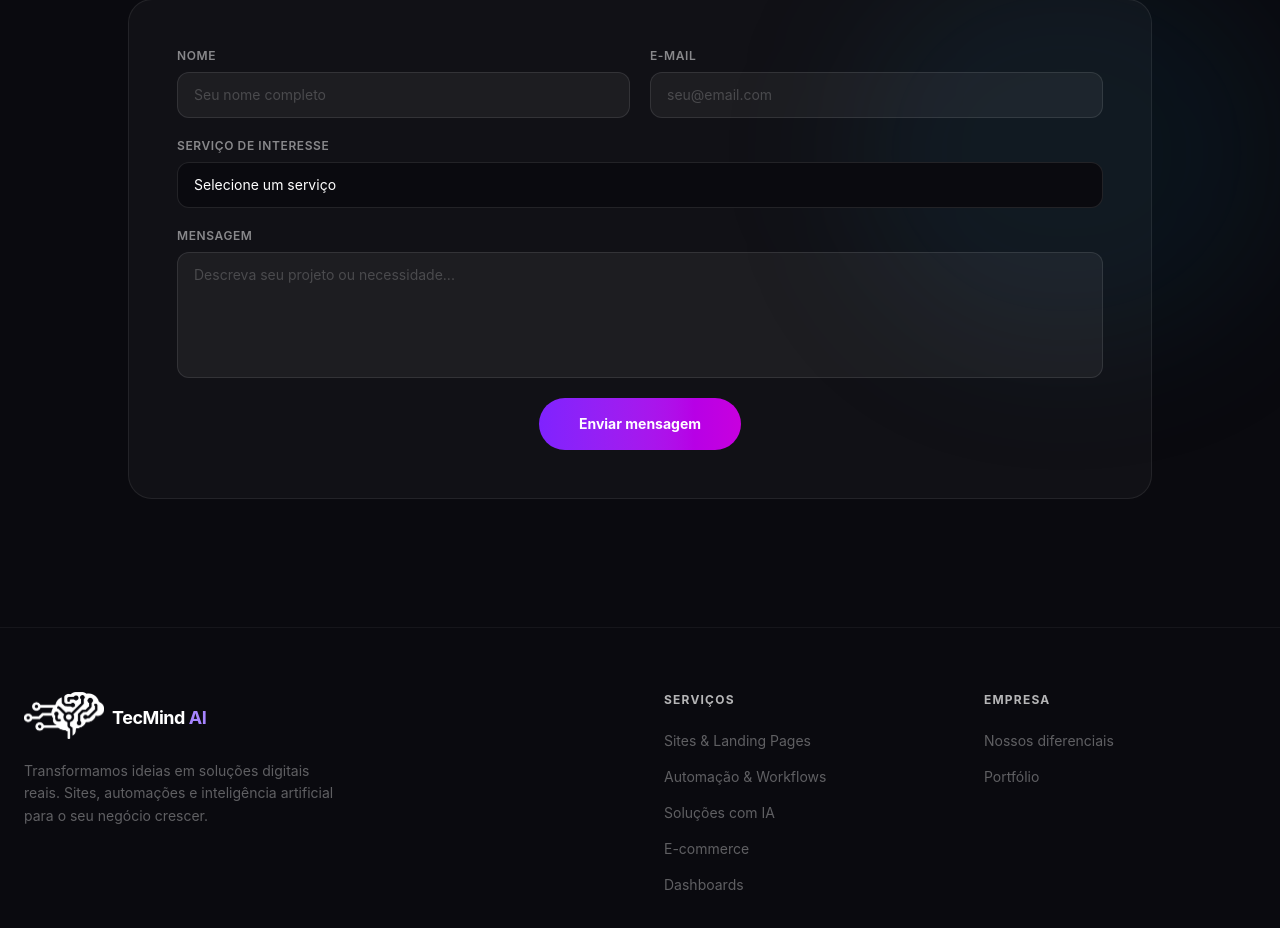
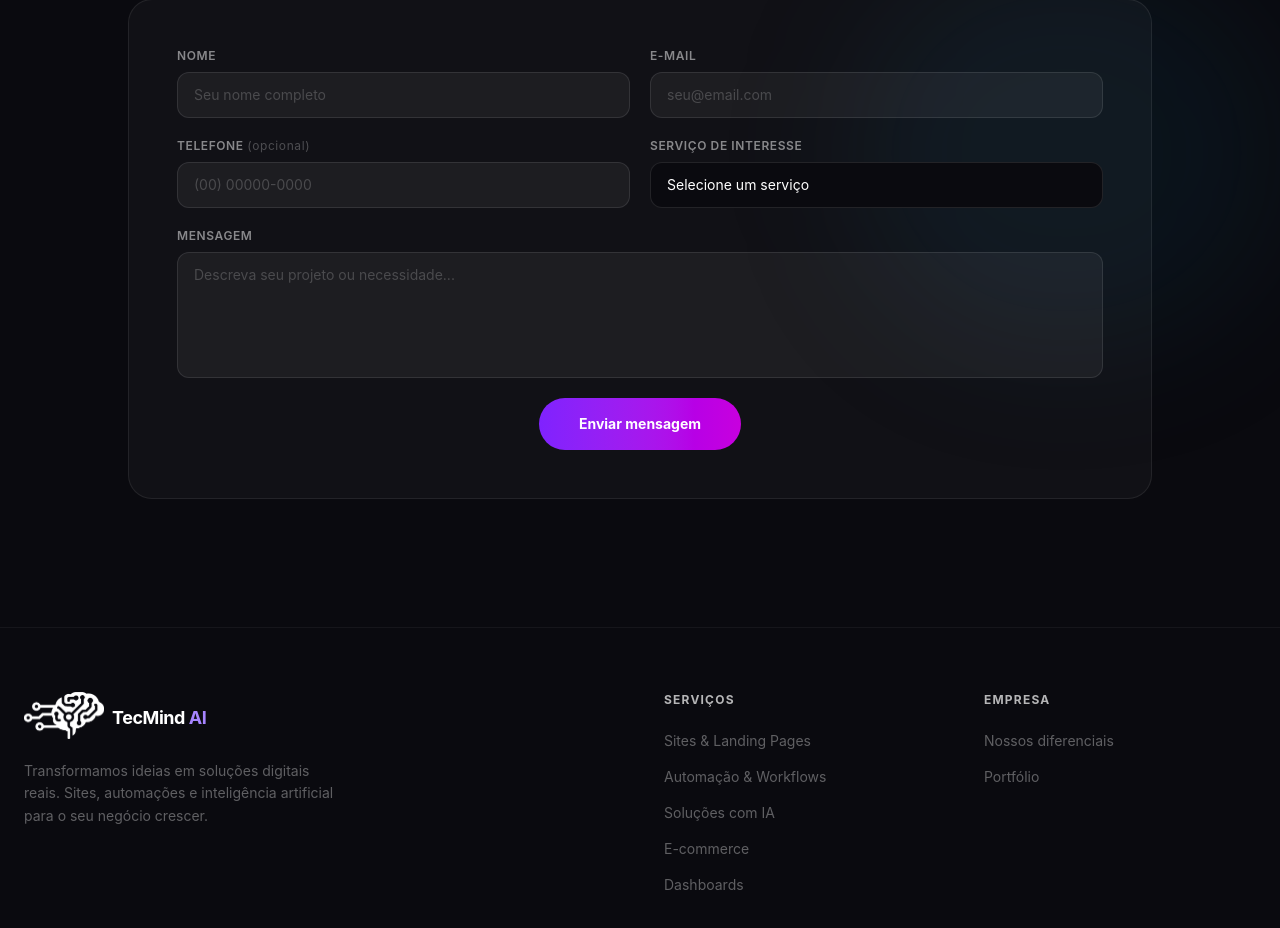
Before and after one commit to TechMind-IA/tecmind-ia, a Next.js app: page / in a window 1280 px wide. Shown: the part 4220-5148 px from the top of the page. Built offline with nearby package versions, Linux system fonts and the light colour scheme.

Commit message:
Inclusão de telefone no form de contato.

```diff
--- a/src/app/api/send/route.ts
+++ b/src/app/api/send/route.ts
@@ -4,7 +4,7 @@ import { NextResponse } from 'next/server'
 const resend = new Resend(process.env.RESEND_API_KEY)
 
 export async function POST(req: Request) {
-  const { name, email, service, message } = await req.json()
+  const { name, email, phone, service, message } = await req.json()
 
   try {
     await resend.emails.send({
@@ -15,6 +15,7 @@ export async function POST(req: Request) {
         <h2>Nova mensagem pelo site</h2>
         <p><strong>Nome:</strong> ${name}</p>
         <p><strong>E-mail:</strong> ${email}</p>
+        <p><strong>Telefone:</strong> ${phone || 'Não informado'}</p>
         <p><strong>Serviço:</strong> ${service || 'Não informado'}</p>
         <p><strong>Mensagem:</strong> ${message}</p>
       `,
--- a/src/components/landing/Contact.tsx
+++ b/src/components/landing/Contact.tsx
@@ -15,6 +15,7 @@ export default function Contact() {
   const [form, setForm] = useState({
     name: '',
     email: '',
+    phone: '',
     service: '',
     message: '',
   })
@@ -76,6 +77,7 @@ export default function Contact() {
             onSubmit={handleSubmit}
             className="grid grid-cols-1 md:grid-cols-2 gap-5 bg-white/3 border border-white/8 rounded-3xl p-8 md:p-12"
           >
+            {/* Nome */}
             <div className="flex flex-col gap-2">
               <label className="text-white/50 text-xs font-semibold uppercase tracking-wider">
                 Nome
@@ -89,6 +91,7 @@ export default function Contact() {
               />
             </div>
 
+            {/* E-mail */}
             <div className="flex flex-col gap-2">
               <label className="text-white/50 text-xs font-semibold uppercase tracking-wider">
                 E-mail
@@ -103,7 +106,23 @@ export default function Contact() {
               />
             </div>
 
-            <div className="flex flex-col gap-2 md:col-span-2">
+            {/* Telefone */}
+            <div className="flex flex-col gap-2">
+              <label className="text-white/50 text-xs font-semibold uppercase tracking-wider">
+                Telefone{' '}
+                <span className="normal-case text-white/25 font-normal">(opcional)</span>
+              </label>
+              <input
+                type="tel"
+                value={form.phone}
+                onChange={(e) => setForm({ ...form, phone: e.target.value })}
+                placeholder="(00) 00000-0000"
+                className="px-4 py-3 rounded-xl bg-white/5 border border-white/10 text-white placeholder-white/20 text-sm focus:outline-none focus:border-violet-500/50 transition-colors"
+              />
+            </div>
+
+            {/* Serviço */}
+            <div className="flex flex-col gap-2">
               <label className="text-white/50 text-xs font-semibold uppercase tracking-wider">
                 Serviço de interesse
               </label>
@@ -121,6 +140,7 @@ export default function Contact() {
               </select>
             </div>
 
+            {/* Mensagem */}
             <div className="flex flex-col gap-2 md:col-span-2">
               <label className="text-white/50 text-xs font-semibold uppercase tracking-wider">
                 Mensagem
@@ -129,9 +149,7 @@ export default function Contact() {
                 required
                 rows={5}
                 value={form.message}
-                onChange={(e) =>
-                  setForm({ ...form, message: e.target.value })
-                }
+                onChange={(e) => setForm({ ...form, message: e.target.value })}
                 placeholder="Descreva seu projeto ou necessidade..."
                 className="px-4 py-3 rounded-xl bg-white/5 border border-white/10 text-white placeholder-white/20 text-sm focus:outline-none focus:border-violet-500/50 transition-colors resize-none"
               />
--- a/src/components/landing/Portfolio.tsx
+++ b/src/components/landing/Portfolio.tsx
@@ -66,7 +66,7 @@ export default function Portfolio() {
         <div className="text-center mb-20">
           <h2 className="text-4xl md:text-6xl font-black text-white mb-6 leading-tight">
             Projetos que{' '}
-            <span className="bg-gradient-to-r from-cyan-400 to-violet-400 bg-clip-text text-transparent">
+            <span className="bg-linear-to-r from-cyan-400 to-violet-400 bg-clip-text text-transparent">
               falam por si
             </span>
           </h2>
@@ -79,7 +79,7 @@ export default function Portfolio() {
           {projects.map((project) => (
             <div
               key={project.title}
-              className="group relative rounded-2xl overflow-hidden border border-white/5 bg-white/[0.03] hover:border-white/15 transition-all duration-500 cursor-default"
+              className="group relative rounded-2xl overflow-hidden border border-white/5 bg-white/3 hover:border-white/15 transition-all duration-500 cursor-default"
             >
               <div className="relative overflow-hidden h-48">
                 {/* <Image
@@ -88,7 +88,7 @@ export default function Portfolio() {
                   fill
                   className="object-cover group-hover:scale-110 transition-transform duration-700 brightness-50 group-hover:brightness-60"
                 /> */}
-                <div className="absolute inset-0 bg-gradient-to-t from-[#0a0a0f] via-transparent to-transparent" />
+                <div className="absolute inset-0 bg-linear-to-t from-[#0a0a0f] via-transparent to-transparent" />
                 <div className="absolute top-4 left-4">
                   <span
                     className={`px-3 py-1 rounded-full border text-xs font-semibold ${
```
